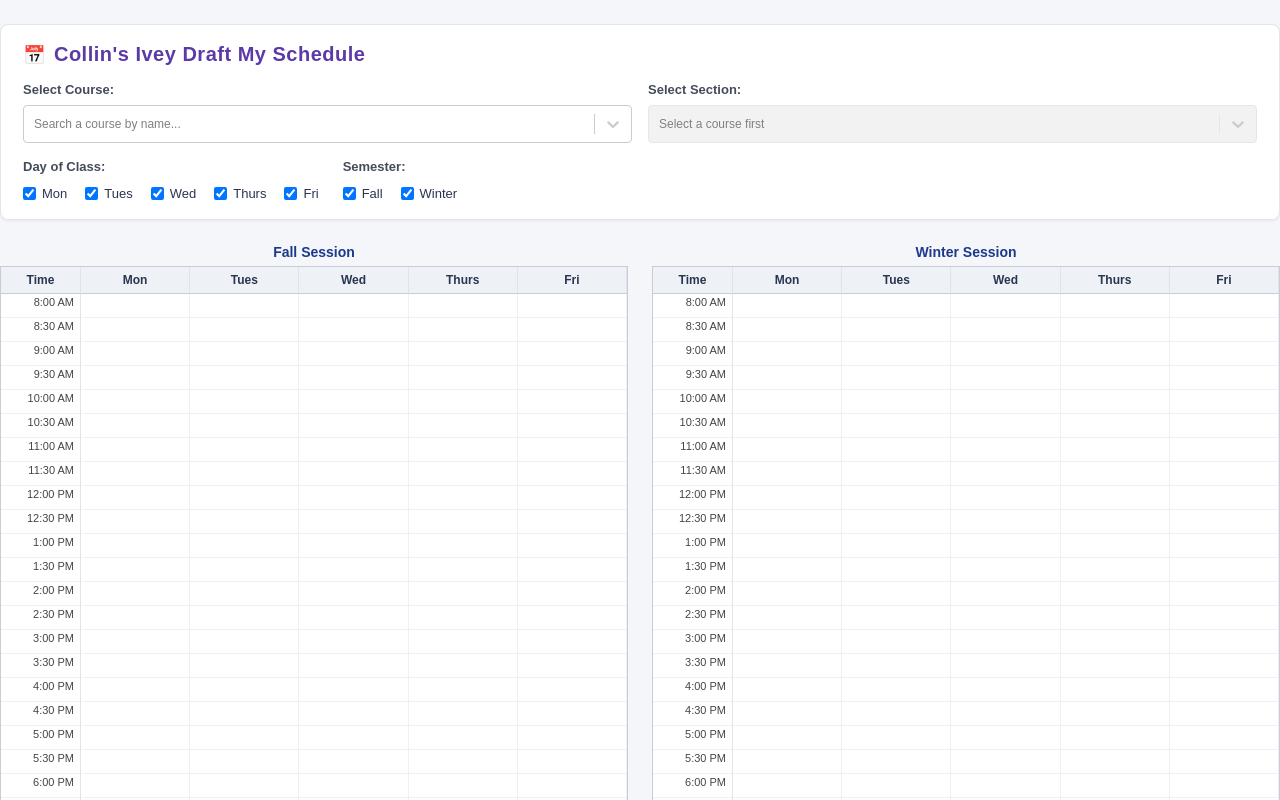
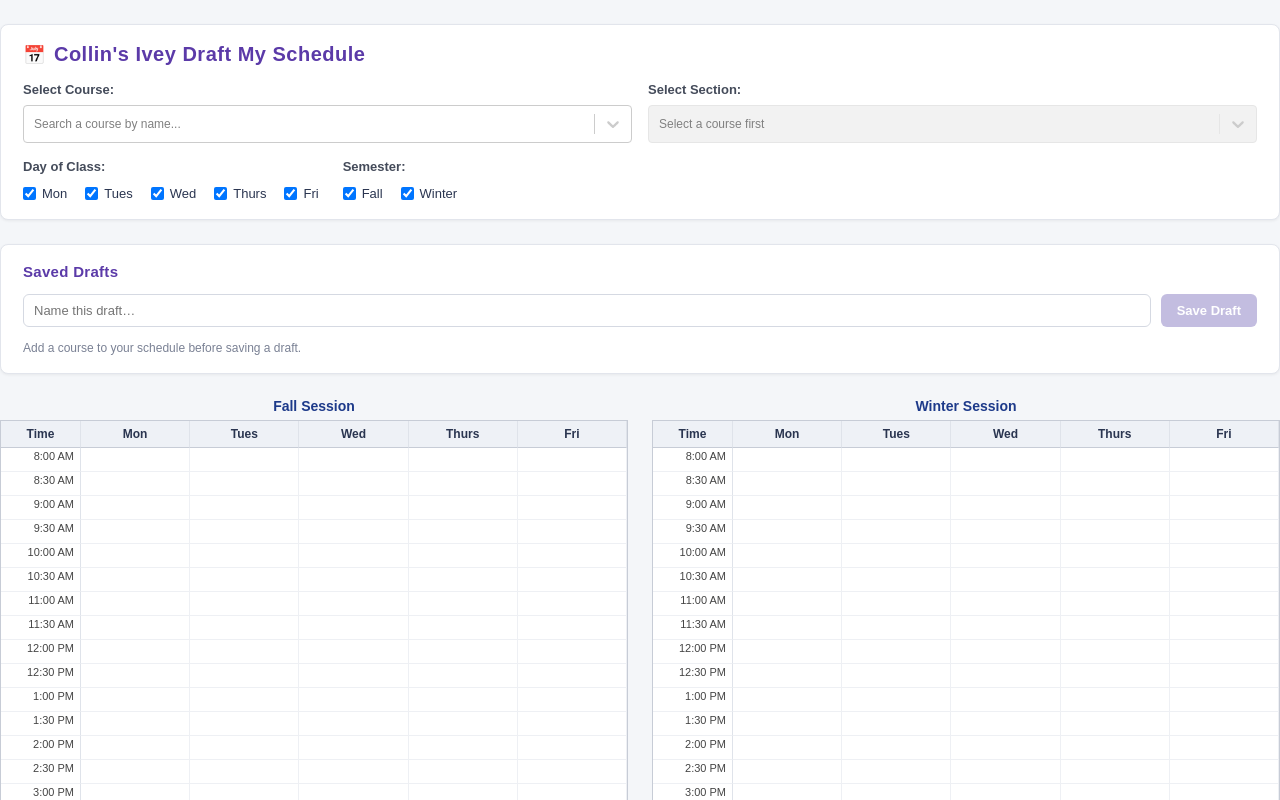
Before and after one commit to collinsbwl/Ivey-Draft-My-Schedule, a Next.js app: page / in a window 1280 px wide. Shown: the top 800 px of the page. Built offline with nearby package versions, Linux system fonts and the light colour scheme.

Commit message:
feat: Add localStorage-backed draft save/load

```diff
--- a/app/page.tsx
+++ b/app/page.tsx
@@ -1,10 +1,12 @@
 "use client";
 
-import { useMemo, useState } from "react";
+import { useEffect, useMemo, useState } from "react";
 import coursesData from "@/data/courses.json";
 import { Course, CourseGroup, Day, DAYS } from "@/lib/types";
 import { getConflictingIds } from "@/lib/time";
+import { Draft, deleteDraft, listDrafts, saveDraft } from "@/lib/drafts";
 import BuildDraftPanel from "@/components/BuildDraftPanel";
+import DraftsPanel from "@/components/DraftsPanel";
 import SemesterGrids from "@/components/SemesterGrids";
 import CourseList from "@/components/CourseList";
 import styles from "./page.module.css";
@@ -14,6 +16,26 @@ const ALL_COURSE_GROUPS = coursesData.courses as unknown as CourseGroup[];
 export default function Home() {
   const [selectedCourses, setSelectedCourses] = useState<Course[]>([]);
   const [activeDays, setActiveDays] = useState<Set<Day>>(new Set(DAYS));
+  const [drafts, setDrafts] = useState<Draft[]>([]);
+
+  useEffect(() => {
+    setDrafts(listDrafts());
+  }, []);
+
+  const handleSaveDraft = (name: string) => {
+    saveDraft(name, selectedCourses);
+    setDrafts(listDrafts());
+  };
+
+  const handleLoadDraft = (id: string) => {
+    const draft = drafts.find((d) => d.id === id);
+    if (draft) setSelectedCourses(draft.courses);
+  };
+
+  const handleDeleteDraft = (id: string) => {
+    deleteDraft(id);
+    setDrafts(listDrafts());
+  };
 
   const scheduledGroupIds = useMemo(
     () => new Set(selectedCourses.map((c) => c.courseGroupId)),
@@ -50,6 +72,13 @@ export default function Home() {
         onAdd={addCourse}
         onToggleDay={toggleDay}
       />
+      <DraftsPanel
+        drafts={drafts}
+        canSave={selectedCourses.length > 0}
+        onSave={handleSaveDraft}
+        onLoad={handleLoadDraft}
+        onDelete={handleDeleteDraft}
+      />
       <SemesterGrids courses={selectedCourses} conflictingIds={conflictingIds} />
       <CourseList courses={selectedCourses} onRemove={removeCourse} conflictingIds={conflictingIds} />
     </main>
--- /dev/null
+++ b/components/DraftsPanel.module.css
@@ -0,0 +1,118 @@
+.panel {
+  background: #fff;
+  border: 1px solid #e2e5ec;
+  border-radius: 8px;
+  padding: 18px 22px;
+  box-shadow: 0 1px 3px rgba(0, 0, 0, 0.06);
+  display: flex;
+  flex-direction: column;
+  gap: 14px;
+}
+
+.heading {
+  margin: 0;
+  font-size: 15px;
+  font-weight: 800;
+  letter-spacing: 0.3px;
+  color: #5b3aa8;
+}
+
+.saveRow {
+  display: flex;
+  gap: 10px;
+  flex-wrap: wrap;
+}
+
+.input {
+  flex: 1 1 220px;
+  min-width: 180px;
+  padding: 8px 10px;
+  border: 1px solid #d5d9e2;
+  border-radius: 6px;
+  font-size: 13px;
+}
+
+.saveBtn {
+  padding: 8px 16px;
+  border: none;
+  border-radius: 6px;
+  background: #5b3aa8;
+  color: #fff;
+  font-size: 13px;
+  font-weight: 700;
+  cursor: pointer;
+}
+
+.saveBtn:disabled {
+  background: #c3bde0;
+  cursor: not-allowed;
+}
+
+.hint {
+  font-size: 12px;
+  color: #7a8194;
+  margin: 0;
+}
+
+.list {
+  list-style: none;
+  margin: 0;
+  padding: 0;
+  display: flex;
+  flex-direction: column;
+  gap: 8px;
+}
+
+.item {
+  display: flex;
+  align-items: center;
+  justify-content: space-between;
+  gap: 10px;
+  padding: 8px 10px;
+  border: 1px solid #eceef3;
+  border-radius: 6px;
+  flex-wrap: wrap;
+}
+
+.itemInfo {
+  display: flex;
+  flex-direction: column;
+  gap: 2px;
+}
+
+.itemName {
+  font-size: 13px;
+  font-weight: 700;
+  color: #2a3550;
+}
+
+.itemMeta {
+  font-size: 11px;
+  color: #8a90a2;
+}
+
+.itemActions {
+  display: flex;
+  gap: 8px;
+}
+
+.loadBtn,
+.deleteBtn {
+  padding: 6px 12px;
+  border-radius: 6px;
+  font-size: 12px;
+  font-weight: 700;
+  cursor: pointer;
+  border: 1px solid transparent;
+}
+
+.loadBtn {
+  background: #eee9fb;
+  color: #5b3aa8;
+}
+
+.deleteBtn {
+  background: #fff;
+  color: #b3261e;
+  border-color: #f1d4d2;
+}
--- /dev/null
+++ b/components/DraftsPanel.tsx
@@ -0,0 +1,92 @@
+"use client";
+
+import { useState } from "react";
+import { Draft } from "@/lib/drafts";
+import styles from "./DraftsPanel.module.css";
+
+interface DraftsPanelProps {
+  drafts: Draft[];
+  canSave: boolean;
+  onSave: (name: string) => void;
+  onLoad: (id: string) => void;
+  onDelete: (id: string) => void;
+}
+
+function formatSavedAt(iso: string): string {
+  return new Date(iso).toLocaleString(undefined, {
+    month: "short",
+    day: "numeric",
+    hour: "numeric",
+    minute: "2-digit",
+  });
+}
+
+export default function DraftsPanel({
+  drafts,
+  canSave,
+  onSave,
+  onLoad,
+  onDelete,
+}: DraftsPanelProps) {
+  const [name, setName] = useState("");
+
+  const handleSave = () => {
+    const trimmed = name.trim();
+    if (!trimmed) return;
+    onSave(trimmed);
+    setName("");
+  };
+
+  return (
+    <section className={styles.panel}>
+      <h2 className={styles.heading}>Saved Drafts</h2>
+
+      <div className={styles.saveRow}>
+        <input
+          className={styles.input}
+          type="text"
+          placeholder="Name this draft…"
+          value={name}
+          onChange={(e) => setName(e.target.value)}
+          onKeyDown={(e) => {
+            if (e.key === "Enter") handleSave();
+          }}
+        />
+        <button
+          className={styles.saveBtn}
+          onClick={handleSave}
+          disabled={!canSave || !name.trim()}
+        >
+          Save Draft
+        </button>
+      </div>
+      {!canSave && (
+        <p className={styles.hint}>Add a course to your schedule before saving a draft.</p>
+      )}
+
+      {drafts.length > 0 && (
+        <ul className={styles.list}>
+          {drafts.map((draft) => (
+            <li key={draft.id} className={styles.item}>
+              <div className={styles.itemInfo}>
+                <span className={styles.itemName}>{draft.name}</span>
+                <span className={styles.itemMeta}>
+                  {draft.courses.length} course{draft.courses.length === 1 ? "" : "s"} · saved{" "}
+                  {formatSavedAt(draft.savedAt)}
+                </span>
+              </div>
+              <div className={styles.itemActions}>
+                <button className={styles.loadBtn} onClick={() => onLoad(draft.id)}>
+                  Load
+                </button>
+                <button className={styles.deleteBtn} onClick={() => onDelete(draft.id)}>
+                  Delete
+                </button>
+              </div>
+            </li>
+          ))}
+        </ul>
+      )}
+    </section>
+  );
+}
--- /dev/null
+++ b/lib/drafts.ts
@@ -0,0 +1,48 @@
+import { Course } from "./types";
+
+const STORAGE_KEY = "course-scheduler:drafts";
+
+export interface Draft {
+  id: string;
+  name: string;
+  savedAt: string;
+  courses: Course[];
+}
+
+function readAll(): Draft[] {
+  if (typeof window === "undefined") return [];
+  try {
+    const raw = window.localStorage.getItem(STORAGE_KEY);
+    if (!raw) return [];
+    const parsed = JSON.parse(raw);
+    return Array.isArray(parsed) ? parsed : [];
+  } catch {
+    return [];
+  }
+}
+
+function writeAll(drafts: Draft[]): void {
+  window.localStorage.setItem(STORAGE_KEY, JSON.stringify(drafts));
+}
+
+export function listDrafts(): Draft[] {
+  return readAll().sort((a, b) => b.savedAt.localeCompare(a.savedAt));
+}
+
+export function saveDraft(name: string, courses: Course[]): Draft[] {
+  const draft: Draft = {
+    id: crypto.randomUUID(),
+    name,
+    savedAt: new Date().toISOString(),
+    courses,
+  };
+  const next = [...readAll(), draft];
+  writeAll(next);
+  return next;
+}
+
+export function deleteDraft(id: string): Draft[] {
+  const next = readAll().filter((d) => d.id !== id);
+  writeAll(next);
+  return next;
+}
```
